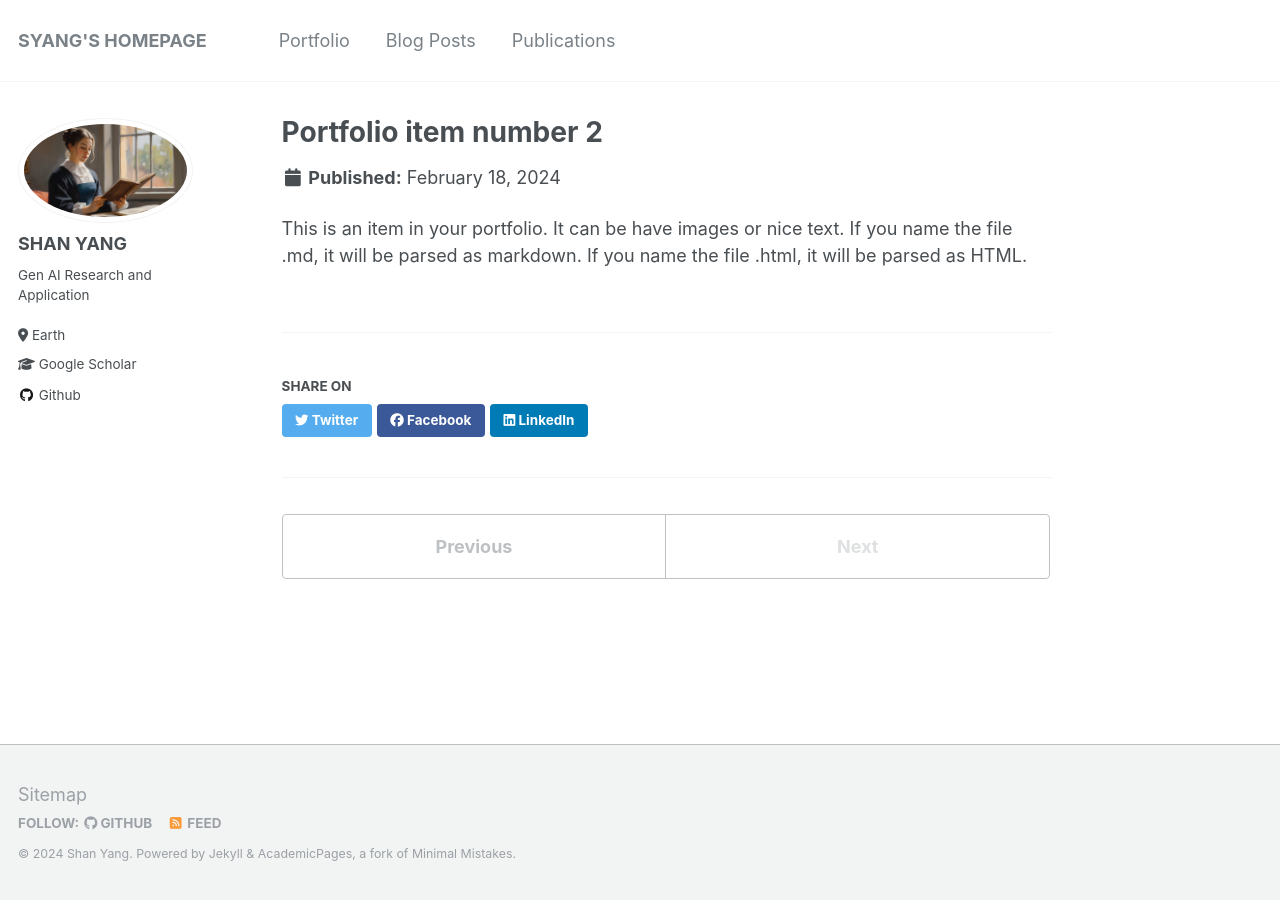
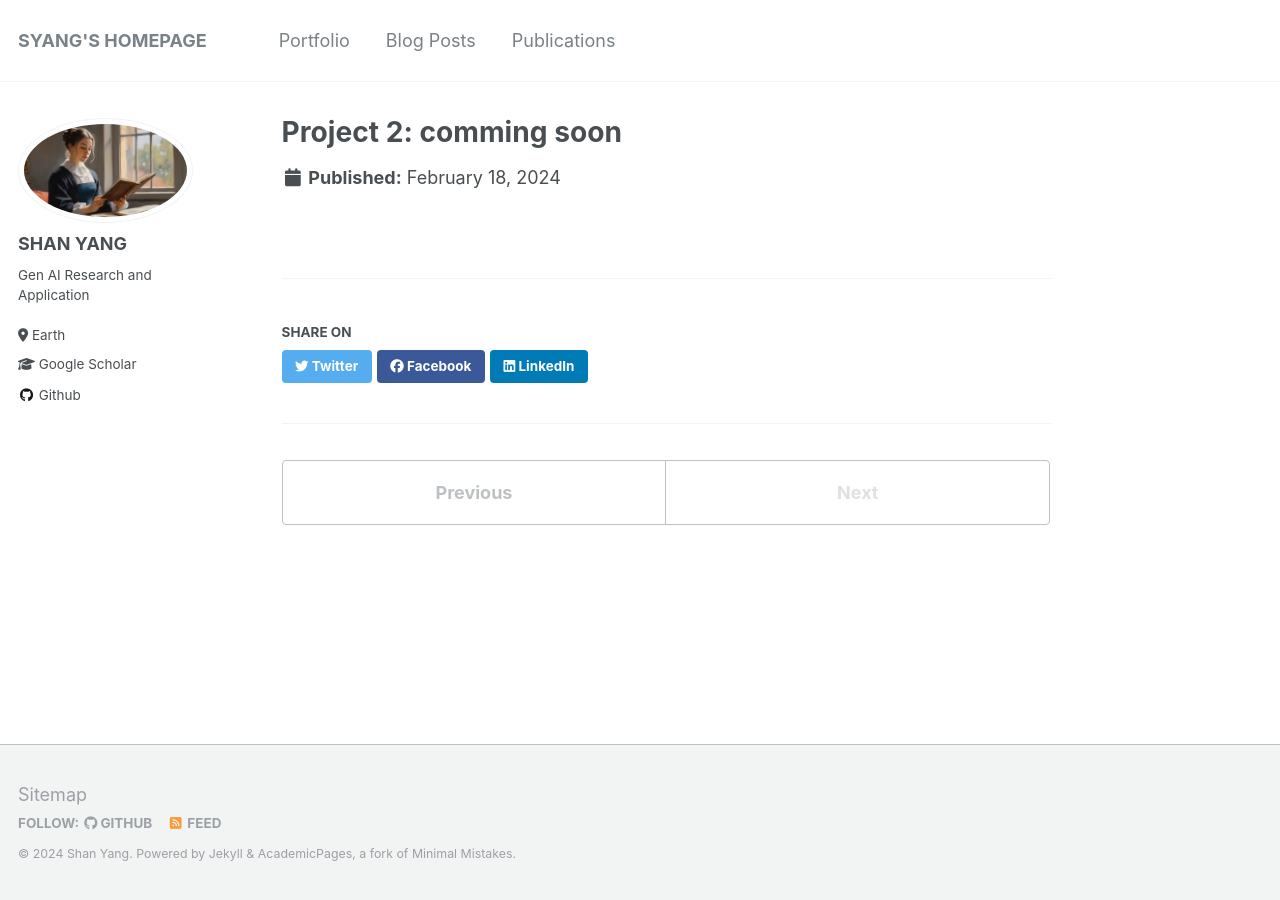
Before and after one commit to syang-lab/homepage, a Jekyll site: the page built from _portfolio/portfolio-2.html, in a window 1280 px wide. Built offline with Jekyll 4.4.1, drawn with Linux system fonts in a browser that asks for light colours.

Commit message:
Update portfolio-2.html

```diff
--- a/_portfolio/portfolio-2.html
+++ b/_portfolio/portfolio-2.html
@@ -1,7 +1,5 @@
 ---
-title: "Portfolio item number 2"
-excerpt: "Short description of portfolio item number 2 <br/><img src='/images/500x300.png'>"
+title: "Project 2: comming soon"
+excerpt: "Project 2 <br/><img src='/images/500x300.png'>"
 collection: portfolio
 ---
-
-This is an item in your portfolio. It can be have images or nice text. If you name the file .md, it will be parsed as markdown. If you name the file .html, it will be parsed as HTML.
```
